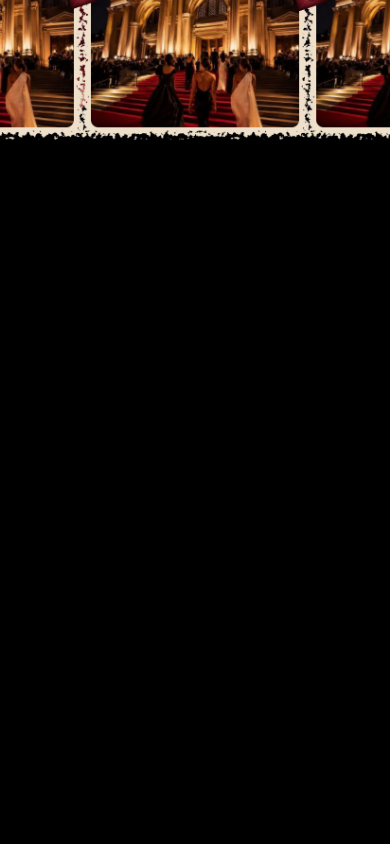
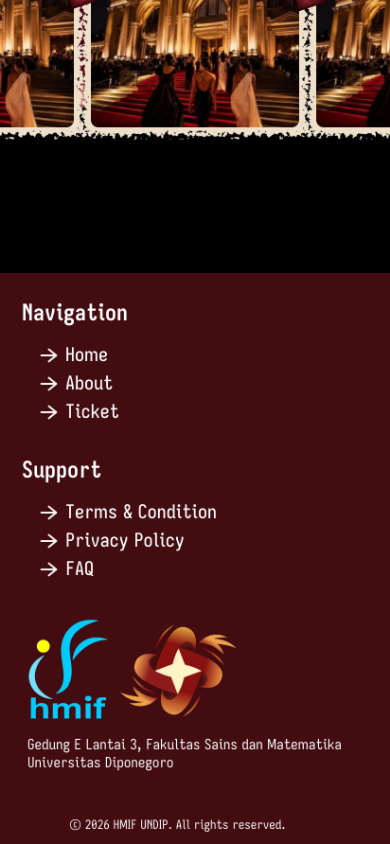
Before and after one commit to ferjaarnanda/IGate-Frontend, a React (Vite) app: page / in a window 390 px wide. Shown: the part 3994-4838 px from the top of the page. Built offline with nearby package versions, Linux system fonts and the light colour scheme; the HTML template or start-up script is replaced by a standard one.

Commit message:
mobile: footer PASS

```diff
--- a/src/mobile/Footer.tsx
+++ b/src/mobile/Footer.tsx
@@ -1,9 +1,158 @@
 import React from 'react';
 
 export const Footer: React.FC = () => {
+  const scrollToSection = (e: React.MouseEvent<HTMLAnchorElement>, id: string) => {
+    e.preventDefault();
+    const el = document.getElementById(id);
+    if (el) {
+      const top = el.getBoundingClientRect().top + window.pageYOffset - 70;
+      window.scrollTo({ top, behavior: 'smooth' });
+    } else if (id === 'hero') {
+      window.scrollTo({ top: 0, behavior: 'smooth' });
+    }
+  };
+
+  const visuallyHiddenStyle: React.CSSProperties = {
+    position: 'absolute',
+    width: '1px',
+    height: '1px',
+    overflow: 'hidden',
+    clipPath: 'inset(50%)',
+    whiteSpace: 'nowrap',
+  };
+
   return (
-    <footer id="footer" className="relative w-full h-[37.6875rem] bg-black overflow-hidden">
-      <div className="relative w-full max-w-[25.75rem] h-full mx-auto" />
+    <footer
+      id="footer"
+      className="relative w-full h-[37.6875rem] select-none pointer-events-auto"
+      style={{
+        height: '37.6875rem',
+      }}
+    >
+      {/* Background Seamless Footer Canvas Layer */}
+      <div
+        data-ref="footer_bg_canvas"
+        className="absolute top-0 left-0 w-full h-[37.6875rem] pointer-events-none z-0"
+      >
+        <img
+          src="/assets/bg-footer-mobile.png"
+          alt=""
+          className="w-full h-full object-cover"
+          width={412}
+          height={603}
+        />
+      </div>
+
+      {/* 25.75rem Mobile Container (412px canvas) */}
+      <div className="relative w-full max-w-[25.75rem] h-full mx-auto z-10 pointer-events-none">
+        {/* Interactive Navigation Links with >= 44x44 Touch Target */}
+        <a
+          href="#hero"
+          onClick={(e) => scrollToSection(e, 'hero')}
+          data-ref="footer_link_home"
+          className="absolute block pointer-events-auto cursor-pointer"
+          style={{
+            left: '2.5rem',
+            top: '4.25rem',
+            width: '6.0rem',
+            height: '2.75rem', // 44px touch target
+          }}
+          aria-label="Navigate to Home"
+        >
+          <span style={visuallyHiddenStyle}>Home</span>
+        </a>
+
+        <a
+          href="#about"
+          onClick={(e) => scrollToSection(e, 'about')}
+          data-ref="footer_link_about"
+          className="absolute block pointer-events-auto cursor-pointer"
+          style={{
+            left: '2.5rem',
+            top: '6.125rem',
+            width: '6.0rem',
+            height: '2.75rem', // 44px touch target
+          }}
+          aria-label="Navigate to About"
+        >
+          <span style={visuallyHiddenStyle}>About</span>
+        </a>
+
+        <a
+          href="#ticket"
+          onClick={(e) => scrollToSection(e, 'ticket')}
+          data-ref="footer_link_ticket"
+          className="absolute block pointer-events-auto cursor-pointer"
+          style={{
+            left: '2.5rem',
+            top: '8.0rem',
+            width: '6.0rem',
+            height: '2.75rem', // 44px touch target
+          }}
+          aria-label="Navigate to Ticket"
+        >
+          <span style={visuallyHiddenStyle}>Ticket</span>
+        </a>
+
+        {/* Support Links */}
+        <a
+          href="#terms"
+          onClick={(e) => e.preventDefault()}
+          data-ref="footer_link_terms"
+          className="absolute block pointer-events-auto cursor-pointer"
+          style={{
+            left: '2.5rem',
+            top: '14.625rem',
+            width: '12.0rem',
+            height: '2.75rem', // 44px touch target
+          }}
+          aria-label="Terms & Condition"
+        >
+          <span style={visuallyHiddenStyle}>Terms & Condition</span>
+        </a>
+
+        <a
+          href="#privacy"
+          onClick={(e) => e.preventDefault()}
+          data-ref="footer_link_privacy"
+          className="absolute block pointer-events-auto cursor-pointer"
+          style={{
+            left: '2.5rem',
+            top: '16.5rem',
+            width: '10.0rem',
+            height: '2.75rem', // 44px touch target
+          }}
+          aria-label="Privacy Policy"
+        >
+          <span style={visuallyHiddenStyle}>Privacy Policy</span>
+        </a>
+
+        <a
+          href="#faq"
+          onClick={(e) => e.preventDefault()}
+          data-ref="footer_link_faq"
+          className="absolute block pointer-events-auto cursor-pointer"
+          style={{
+            left: '2.5rem',
+            top: '18.375rem',
+            width: '5.0rem',
+            height: '2.75rem', // 44px touch target
+          }}
+          aria-label="FAQ"
+        >
+          <span style={visuallyHiddenStyle}>FAQ</span>
+        </a>
+
+        {/* Visually Hidden Semantic Footer Info */}
+        <div style={visuallyHiddenStyle}>
+          <address>
+            Gedung E Lantai 3, Fakultas Sains dan Matematika Universitas Diponegoro
+          </address>
+          <small>© 2026 HMIF UNDIP. All rights reserved.</small>
+        </div>
+      </div>
     </footer>
   );
 };
+
+export default Footer;
```
Also changed, not shown: public/assets/bg-footer-mobile.png (added).
